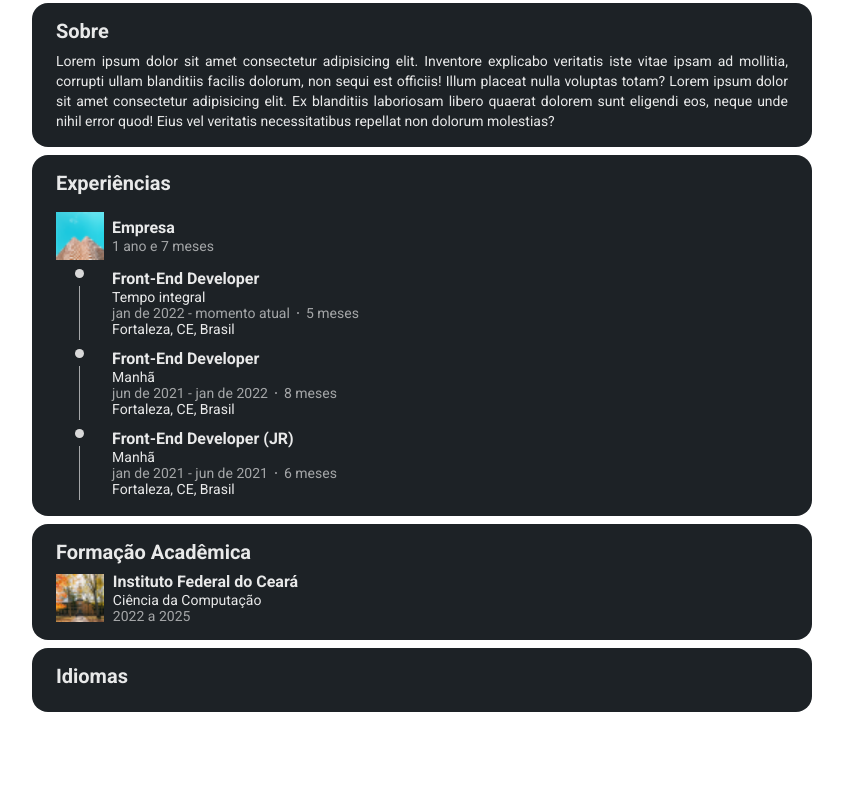
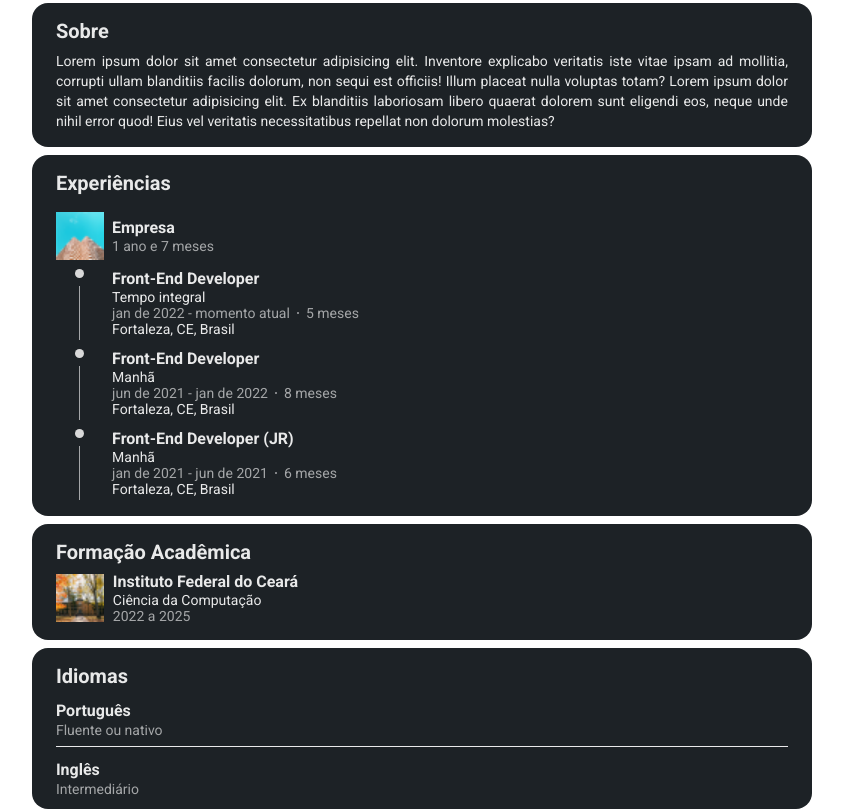
Before and after one commit to mayasumin/linkedin, a plain HTML site: page index.html in a window 1280 px wide. Shown: the part 1281-2090 px from the top of the page, without its empty margins (122-965 px from the left). Before the commit the page ends 1993 px from the top, so only its background shows below. Drawn offline with Linux system fonts and the light colour scheme.

Commit message:
seção de idiomas

```diff
--- a/index.html
+++ b/index.html
@@ -233,6 +233,16 @@
 
         <section class="idiomas">
             <h3>Idiomas</h3>
+            <div class="container-idiomas">
+                <div class="portugues">
+                    <span class="titulo">Português</span>
+                    <span class="fluencia">Fluente ou nativo</span>
+                </div>
+                <div class="ingles">
+                    <span class="titulo">Inglês</span>
+                    <span class="fluencia">Intermediário</span>
+                </div>
+            </div>
         </section>
     </main>
 
--- a/style.css
+++ b/style.css
@@ -315,11 +315,11 @@ section .centralizar {
     font: normal 600 1rem/1.25rem var(--font-family);
 }
 
-.descricao .permanencia, .funcao .turno, .funcao .periodo, .funcao .local, .container-formacao-academica .curso, .container-formacao-academica .periodo {
+.descricao .permanencia, .funcao .turno, .funcao .periodo, .funcao .local {
     font: normal 400 .875rem/1rem var(--font-family);
 }
 
-.descricao .permanencia, .funcao .periodo, .container-formacao-academica .periodo {
+.descricao .permanencia, .funcao .periodo {
     color: var(--texto-secundario);
 }
 
@@ -342,3 +342,47 @@ section .centralizar {
     font: normal 600 1rem/1.25rem var(--font-family);
     color: var(--texto-principal);
 }
+
+.container-formacao-academica .curso, .container-formacao-academica .periodo {
+    font: normal 400 .875rem/1rem var(--font-family);
+}
+
+.container-formacao-academica .periodo {
+    color: var(--texto-secundario);
+}
+
+.idiomas {
+    padding-left: 0;
+}
+
+.idiomas h3, .container-idiomas .ingles {
+    margin-left: 1.5rem;
+}
+
+.idiomas .container-idiomas {
+    display: flex;
+    flex-direction: column;
+    gap: .5rem;
+    color: var(--texto-principal);
+}
+
+.container-idiomas div {
+    display: flex;
+    flex-direction: column;
+}
+
+.container-idiomas .portugues {
+    border-bottom: 1px solid var(--texto-principal);
+    margin-left: 1.5rem;
+    margin-right: 1.5rem;
+    padding-bottom: 0.75rem;
+}
+
+.container-idiomas .titulo {
+    font: normal 600 1rem/1.875rem "Roboto", sans-serif;
+}
+
+.container-idiomas .fluencia {
+    font: normal 400 .875rem/.5rem "Roboto", sans-serif;
+    color: var(--texto-secundario);
+}
```
